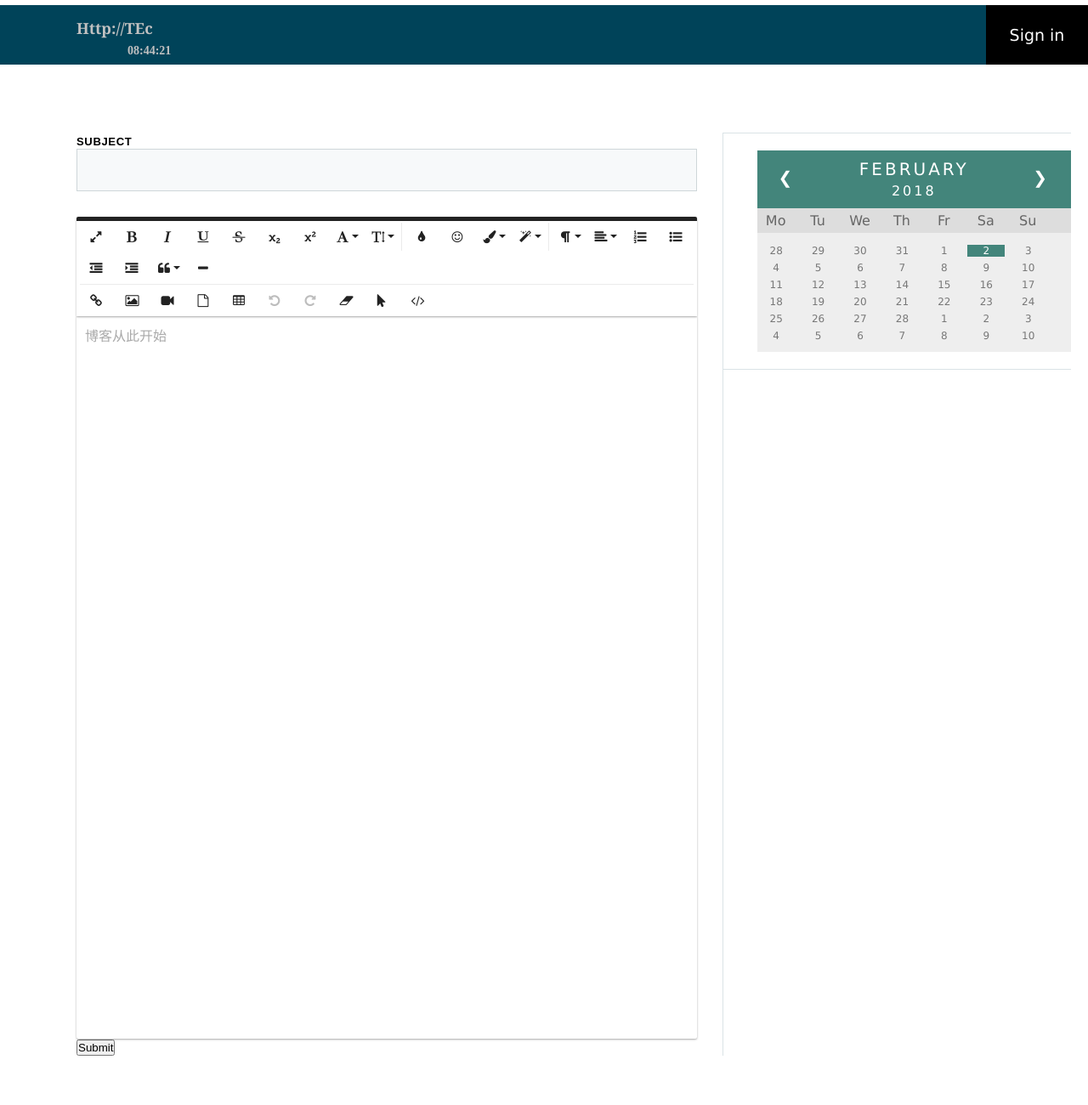
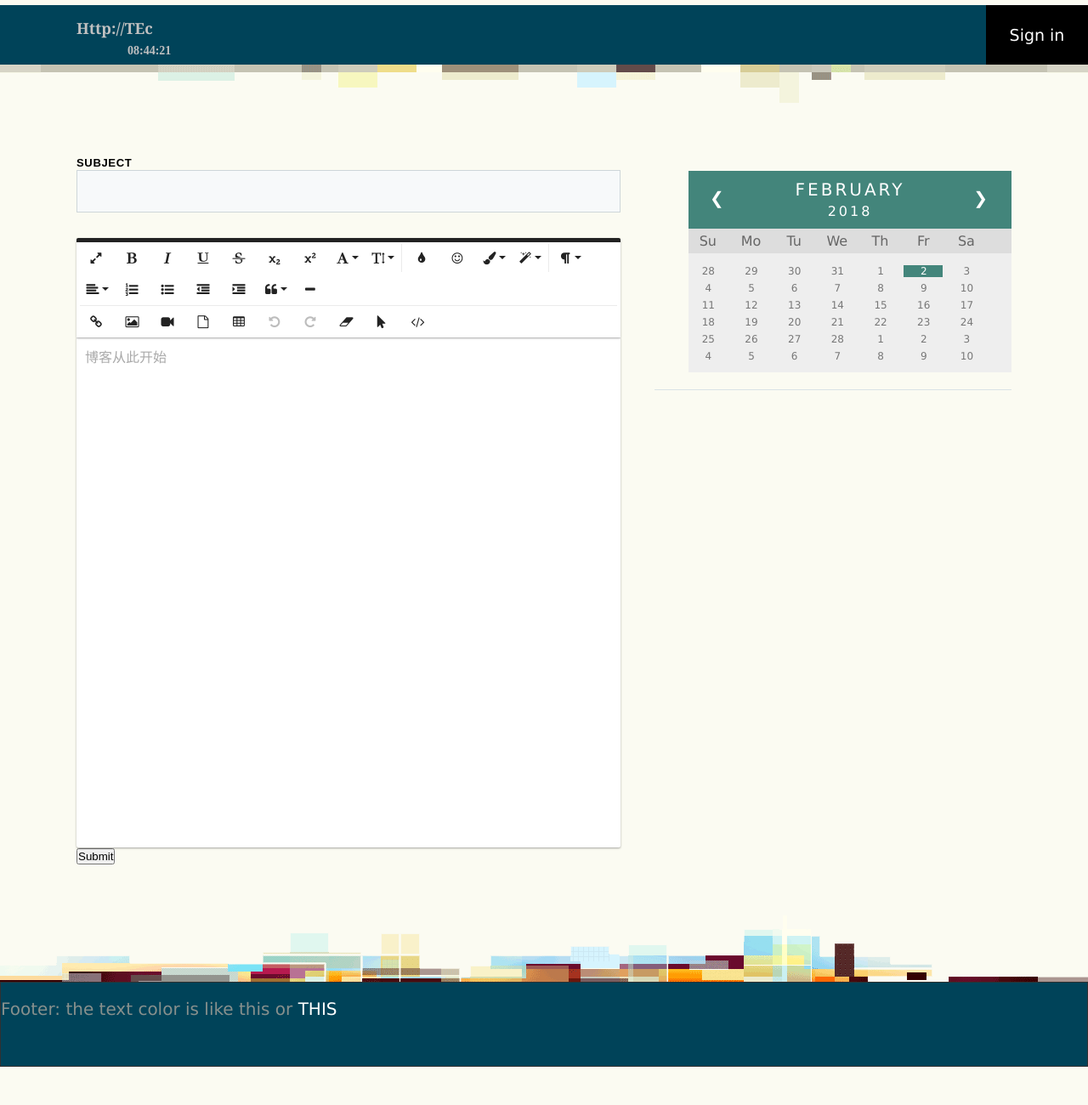
Before and after one commit to MazFactor/TEc, a plain HTML site: page edit.html in a window 1280 px wide. Shown: the top 1300 px of the page at 85% size. After the commit the page ends 1255 px from the top, so only its background shows below. Drawn offline with Linux system fonts and the light colour scheme; files whose address does not match are found by name.

Commit message:
Update edit.html

```diff
--- a/edit.html
+++ b/edit.html
@@ -37,10 +37,11 @@
 
 
     <!-- Calendar & Clock -->
-    <link rel="stylesheet" type="text/css" href="CSS/calendar.css">
+    <link rel="stylesheet" type="text/css" href="css/calendar.css">
     <!-- Icons from GroundworkCss -->
-    <link rel="stylesheet" type="text/css" href="CSS/edit.css">
-
+    <link rel="stylesheet" type="text/css" href="css/edit.css">
+    <!-- Groundwork -->
+    <!--<link rel="stylesheet" type="text/css" href="utils/groundwork/css/groundwork.css">-->
     <script type="text/javascript" src="js/Clock.js"></script>
     <style type="text/css">
         * {
@@ -53,6 +54,7 @@
 
         html, body {
             height: 100%;
+            background: #fbfbf2
         }
 
         #header {
@@ -64,8 +66,14 @@
             position: relative;
             background-color: #004359;
             padding-top: 16px;
-            border: 6px solid #ffffff;
+            border: 6px solid #fbfbf2;
             border-width: 6px 0 0;
+        }
+
+        .headerwrap {
+            margin: 0 auto;
+            height: 45px;
+            background: url(img/headerbg.png) top center repeat-x;
         }
 
         #nav-sec {
@@ -96,7 +104,7 @@
         }
 
         #content {
-            background-color: #ffffff;
+            background-color: #FBFBF2;
             width: 100%;
             min-height: 100%;
 
@@ -105,20 +113,21 @@
         }
 
         .column-all {
-            display: -webkit-flex;
+            isplay: -webkit-flex;
             display: flex;
-            margin: 80px 20px 80px 90px;
+            margin: auto;
             height: 100%;
-            background-color: #ffffff;
+            /*background-color: #89b2a1;*/
+            max-width: 1100px;
         }
 
         .column-left {
             -webkit-flex: initial;
             flex: initial;
-            width: 65%;
+            max-width: 640px;
             min-width: 100px;
-            border-right: solid 1px #DAE3E6;
-            padding-right: 30px;
+            margin: 60px 0 60px 0;
+            /*border-right: solid 1px #DAE3E6;*/
         }
 
         .column-right {
@@ -128,9 +137,18 @@
             align-items: center;
             -webkit-justify-content: center;
             justify-content: center;
-            border-top: solid 1px #DAE3E6;
+            min-width: 420px;
+            margin: 60px 0 60px 40px;
+            /*border-top: solid 1px #DAE3E6;*/
         }
 
+        .footertop {
+            width: 100%;
+            background: transparent url(img/footertop.png) top center no-repeat;
+            clear: both;
+            height: 78px;
+            margin: 0 auto;
+        }
         #footer {
             border: solid 1px #313131;
             width: 100%;
@@ -183,6 +201,7 @@
     </div>
 </div>
 
+<div class="headerwrap"></div>
 <!--Content-->
 <div id="content">
     <div class="column-all">
@@ -199,11 +218,12 @@
                         <dd class="b-updatepage-field-body" data-widget="restorable"
                             data-widget-options='{"name":"subject"}'>
                             <input type="text" name="subject" id="subject"
-                                   class="b-updatepage-input b-updatepage-input-subject" tabindex="40" maxlength="100">
+                                   class="b-updatepage-input b-updatepage-subjectbox" tabindex="40" maxlength="100">
+                            <!--<input id="name" type="text" placeholder="First & Last Name">-->
                         </dd>
                     </dl>
                 </div>
-                <textarea id="edit" name="content"></textarea>
+                <textarea id="edit" name="content" ></textarea>
                 <button>Submit</button>
             </form>
 
@@ -261,10 +281,10 @@
                     $('#edit').froalaEditor({
                         charCounterCount       : true,//默认
                         charCounterMax         : -1,//默认
-                        language                 : 'zh_cn',
+                        language                : 'zh_cn',
                         saveInterval            : 0,//不自动保存，默认10000
-                        theme                    : "red",
-                        height                   : "850px",
+                        theme                   : "blue",
+                        height                  : "600px",
                         toolbarBottom           : false,//默认
                         toolbarButtonsMD        : toolbarButtonsMD,
                         toolbarButtonsSM        : toolbarButtonsSM,
@@ -293,7 +313,6 @@
                         <script type="text/javascript">
                             var date = new Date();
                             var curYear = date.getFullYear();
-
                             var curMonth = date.getMonth();
                             var monthText = "";
 
@@ -340,16 +359,25 @@
                             document.write("<li>" + monthText + "<br><span style='color: #FFFFFF; font-size:16px'>" + curYear + "</span></li>");
                         </script>
                     </ul>
+                    <!--<ul>-->
+                    <!--<li class="prev">&#10094;</li>-->
+                    <!--<li class="next">&#10095;</li>-->
+                    <!--<li>-->
+
+                    <!--August<br>-->
+                    <!--<span style="font-size:16px">2017</span>-->
+                    <!--</li>-->
+                    <!--</ul>-->
                 </div>
 
                 <ul class="weekdays">
+                    <li>Su</li>
                     <li>Mo</li>
                     <li>Tu</li>
                     <li>We</li>
                     <li>Th</li>
                     <li>Fr</li>
                     <li>Sa</li>
-                    <li>Su</li>
                 </ul>
 
                 <ul class="days">
@@ -367,7 +395,7 @@
                         var highlighted = false; // 是否已高亮显示过当前日期?
                         curDate.setDate(1); //
                         var firstDayCurMonth = curDate.getDay(); // 当前月的1号是周几
-                        var moMatch = [6, 0, 1, 2, 3, 4, 5];
+                        var moMatch = [6, 0, 1, 2, 3, 4, 5]; // 1号前空出来几天
 
                         curDate.setDate(0);
                         var lastDayLastMonth = curDate.getDate();
@@ -394,7 +422,7 @@
                                 calendar.innerHTML += "<li>" + dayNo + "</li>\n";
                             }
 
-                            // 如果是当前月最后一天则从下个月第一天开始继续打印直到打印完35天为止
+                            // 如果是当前月最后一天则从下个月第一天开始继续打印直到打印完42天为止
                             if (dayNo === countDays)
                                 dayNo = 1;
                             else
@@ -410,7 +438,7 @@
 
 </div>
 
-
+<div class="footertop"></div>
 <!-- Footer -->
 <div id="footer">
     <p><br/>
```
